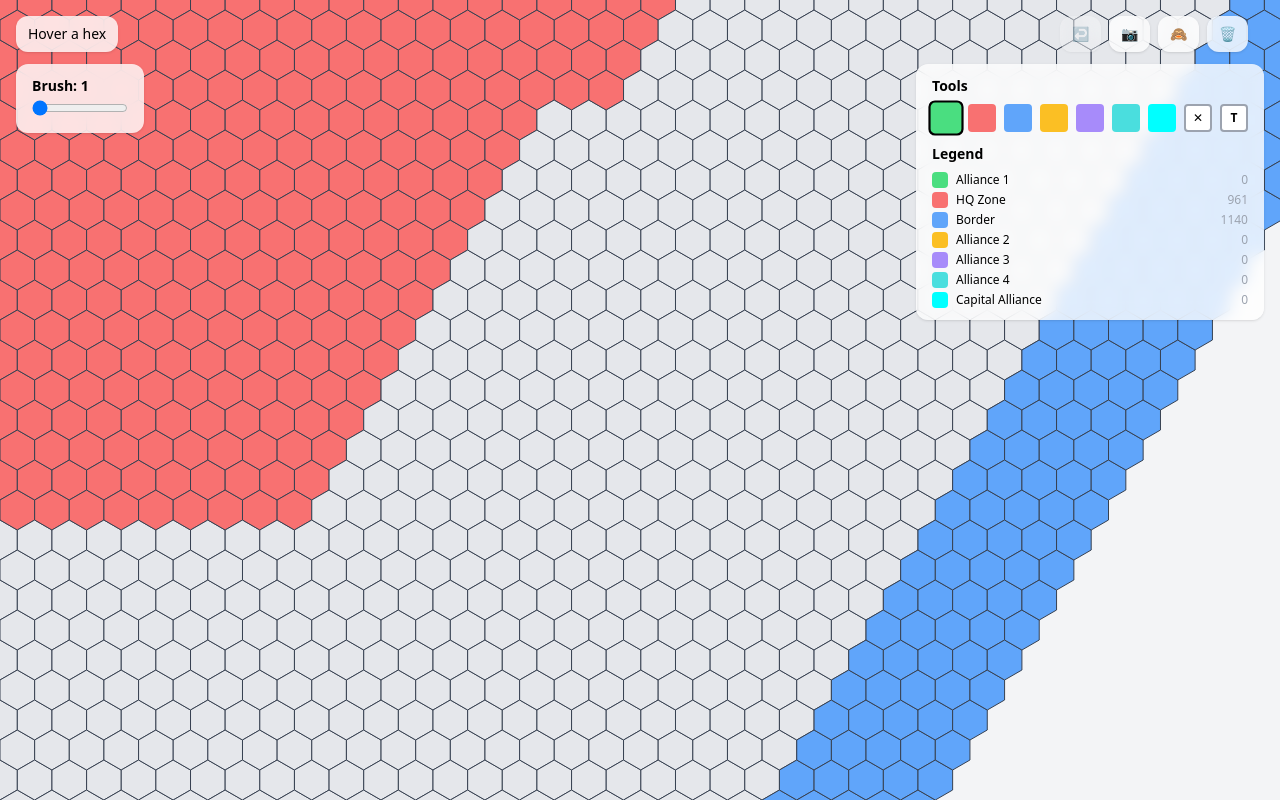
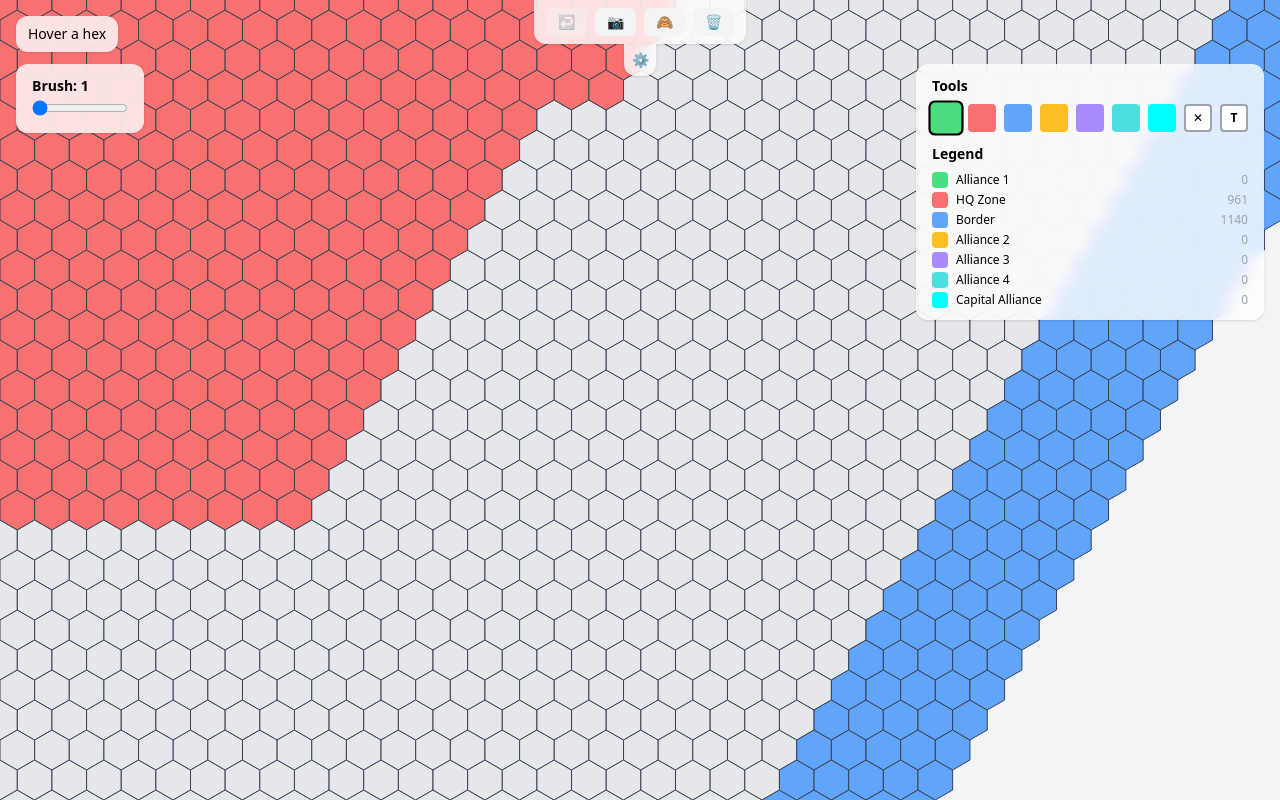
Before and after one commit to Ishant921/LastZ-SvSPlanner, a React (Vite) app: page / in a window 1280 px wide. Built offline with nearby package versions, Linux system fonts and the light colour scheme.

Commit message:
Implement toggle functionality for toolbar
Added state management for toolbar visibility.

```diff
--- a/src/components/Toolbar.jsx
+++ b/src/components/Toolbar.jsx
@@ -1,37 +1,50 @@
-import React from "react";
+import React, { useState } from "react";
 
 export default function Toolbar({ onUndo, canUndo, onExport, exporting, onHideUI, onReset }) {
+  const [open, setOpen] = useState(true);
+
   return (
-    <div className="absolute top-4 left-21 right-8 flex gap-2 flex-wrap z-10">
+    <div className="absolute top-0 left-1/2 -translate-x-1/2 z-10 flex flex-col items-center">
+      <div
+        style={{
+          transform: open ? "translateY(0)" : "translateY(-100%)",
+          transition: "transform 0.3s ease",
+        }}
+        className="bg-white/80 backdrop-blur px-3 py-2 rounded-b-xl shadow flex gap-2"
+      >
         <button
           onClick={onUndo}
           disabled={!canUndo}
-        className="bg-white/80 backdrop-blur px-3 py-2 rounded-xl shadow text-sm disabled:opacity-40"
+          className="px-3 py-1 rounded-lg bg-gray-100 text-sm disabled:opacity-40"
         >
           ↩
         </button>
         <button
           onClick={onExport}
           disabled={exporting}
-        className="bg-white/80 backdrop-blur px-3 py-2 rounded-xl shadow text-sm disabled:opacity-40"
-        title="Export as PNG"
+          className="px-3 py-1 rounded-lg bg-gray-100 text-sm disabled:opacity-40"
         >
           {exporting ? "..." : "📷"}
         </button>
         <button
           onClick={onHideUI}
-        className="bg-white/80 backdrop-blur px-3 py-2 rounded-xl shadow text-sm"
-        title="Hide UI for 4 seconds"
+          className="px-3 py-1 rounded-lg bg-gray-100 text-sm"
         >
           🙈
         </button>
         <button
           onClick={onReset}
-        className="bg-white/80 backdrop-blur px-3 py-2 rounded-xl shadow text-sm text-red-500"
-        title="Reset map"
+          className="px-3 py-1 rounded-lg bg-gray-100 text-sm text-red-500"
         >
           🗑
         </button>
       </div>
+      <button
+        onClick={() => setOpen((v) => !v)}
+        className="w-8 h-8 bg-white/80 backdrop-blur rounded-b-xl shadow text-sm flex items-center justify-center"
+      >
+        ⚙️
+      </button>
+    </div>
   );
 }
```
Lines whose indentation alone changed are shown as unchanged.
